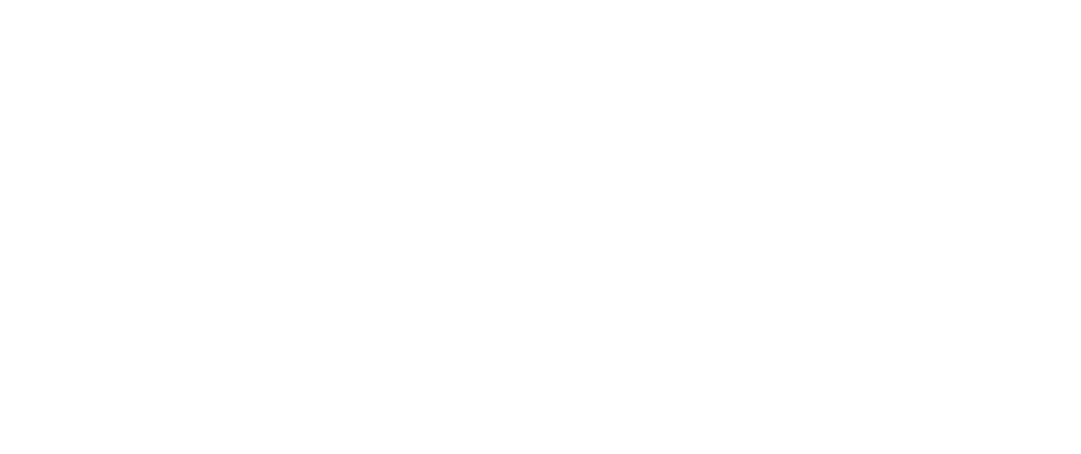
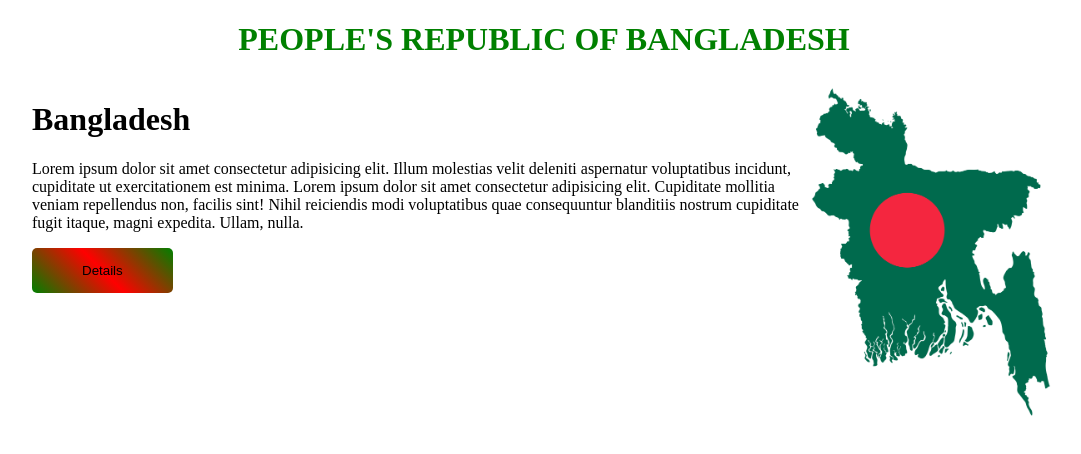
Before and after one commit to kamrul-dev/bangladesh-information, a plain HTML site: page index.html in a window 1280 px wide. Shown: the whole page, without its empty margins (96-1177 px from the left). Drawn offline with Linux system fonts and the light colour scheme.

Commit message:
title section and image done

```diff
--- a/index.html
+++ b/index.html
@@ -12,7 +12,24 @@
 </head>
 
 <body>
+    <header>
+        <h1 class="title">PEOPLE'S REPUBLIC OF BANGLADESH</h1>
+    </header>
 
+    <div class="parent">
+        <div class="left-side">
+            <h1>Bangladesh</h1>
+            <p>Lorem ipsum dolor sit amet consectetur adipisicing elit. Illum molestias velit deleniti aspernatur voluptatibus incidunt, cupiditate ut exercitationem est minima. Lorem ipsum dolor sit amet consectetur adipisicing elit. Cupiditate mollitia veniam repellendus non, facilis sint! Nihil reiciendis modi voluptatibus quae consequuntur blanditiis nostrum cupiditate fugit itaque, magni expedita. Ullam, nulla.</p>
+            <button class="details-btn">Details</button>
+
+        </div>
+        <div class="right-side">
+            <div class="photo">
+                <img src="./images/bd-map.png" alt="">
+            </div>
+
+        </div>
+    </div>
 </body>
 
 </html>
--- a/style.css
+++ b/style.css
@@ -1,19 +1,27 @@
-.div1{
-    background-color: red;
-    width: 120px;
-    height: 120px;
+body{
+    margin: 0;
+    padding: 0;
 }
-.div2{
-    background-color: blue;
-    width: 120px;
-    height: 120px;
-}
-.div3{
-    background-color: green;
-    width: 120px;
-    height: 120px;
+.title{
+    color: green;
+    text-align: center;
 }
 .parent{
     display: flex;
-    justify-content: space-around;
+    width: 80%;
+    margin: 0 auto;
 }
+.photo img {
+    width: 250px;
+}
+.details-btn{
+    padding: 15px 50px;
+    background-image: linear-gradient(45deg,green, red, green);
+    border-radius: 5px;
+    border: none;
+}
+.details-btn:hover{
+    background-color: blue;
+    color: white;
+    cursor: pointer;
+}
```
